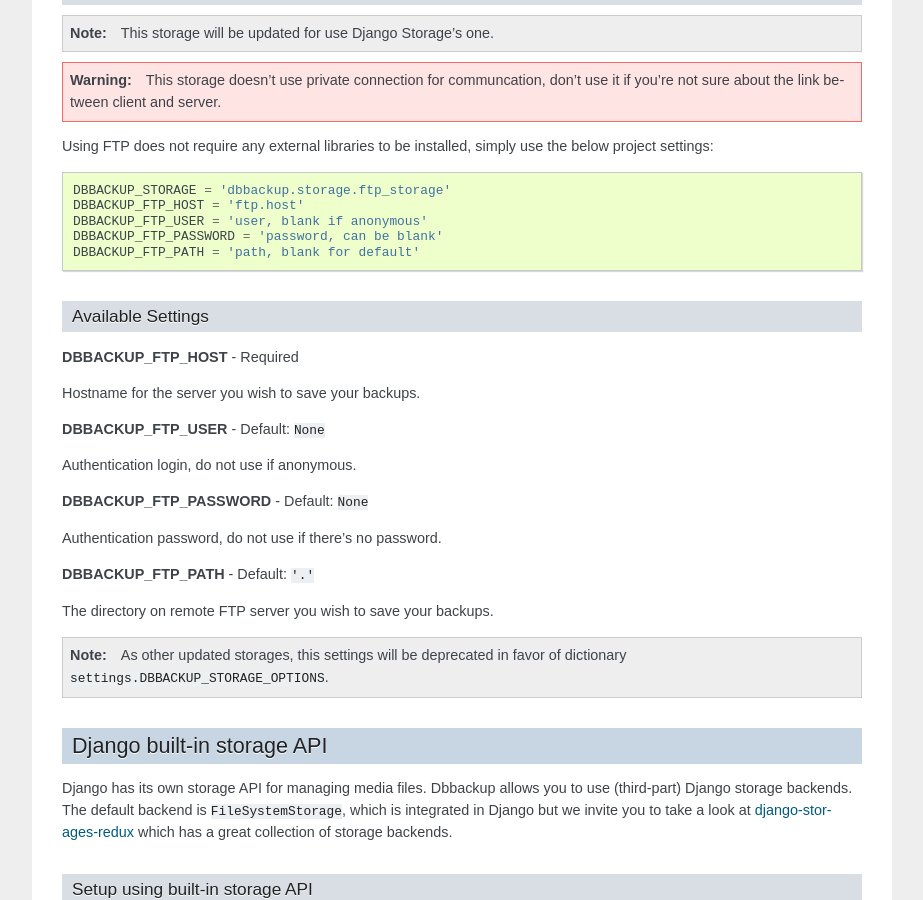
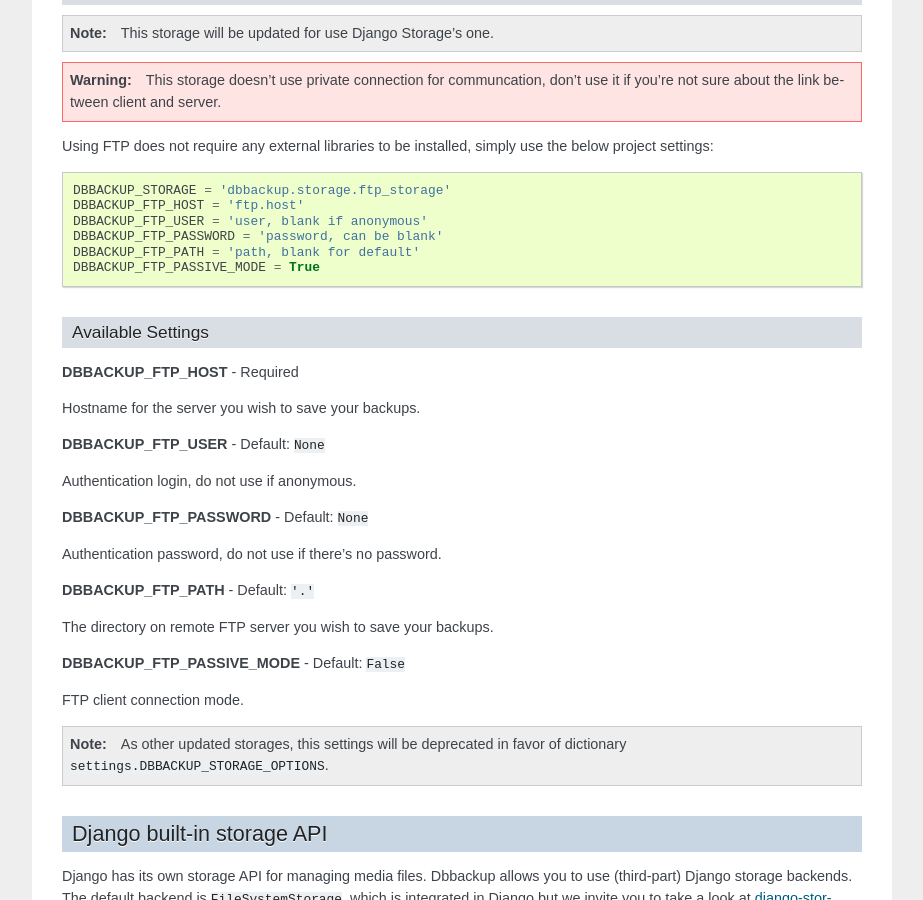
Before and after one commit to jazzband/django-dbbackup, a Sphinx documentation site: the page built from docs/storage.rst, in a window 1280 px wide and 900 px high, scrolled down 3097 px. Shown: the whole window, without its empty margins (198-1121 px from the left). Built offline with Sphinx 7.4.7, drawn with Linux system fonts in a browser that asks for light colours; the version number could not be read and is left out.

Commit message:
Update storage.rst
Add ftp passive mode doc.

```diff
--- a/docs/storage.rst
+++ b/docs/storage.rst
@@ -225,6 +225,7 @@
     DBBACKUP_FTP_USER = 'user, blank if anonymous'
     DBBACKUP_FTP_PASSWORD = 'password, can be blank'
     DBBACKUP_FTP_PATH = 'path, blank for default'
+    DBBACKUP_FTP_PASSIVE_MODE = True
 
 Available Settings
 ~~~~~~~~~~~~~~~~~~
@@ -244,6 +245,10 @@
 **DBBACKUP\_FTP\_PATH** - Default: ``'.'``
 
 The directory on remote FTP server you wish to save your backups.
+
+**DBBACKUP\_FTP\_PASSIVE\_MODE** - Default: ``False``
+
+FTP client connection mode.
 
 .. note::
 
```
